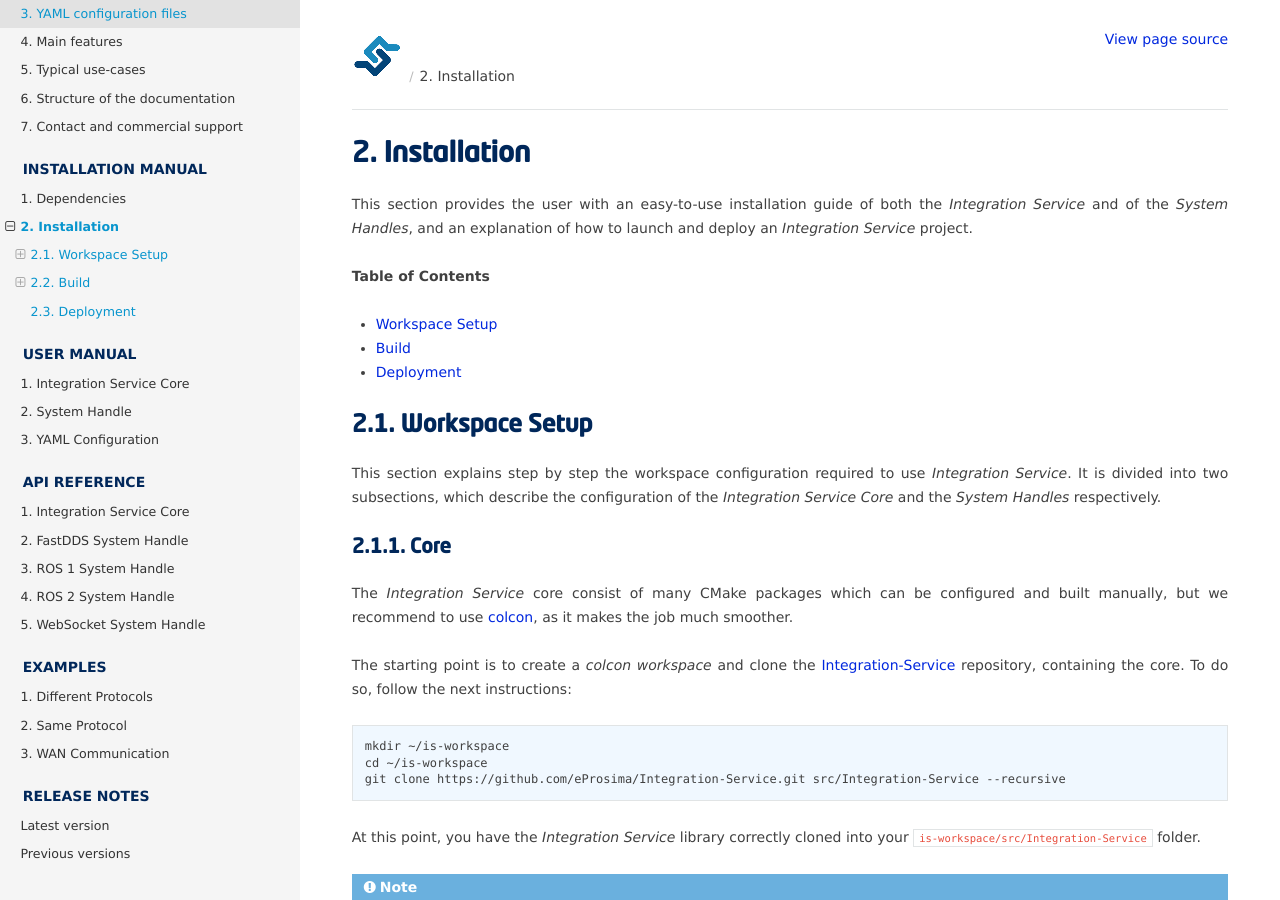
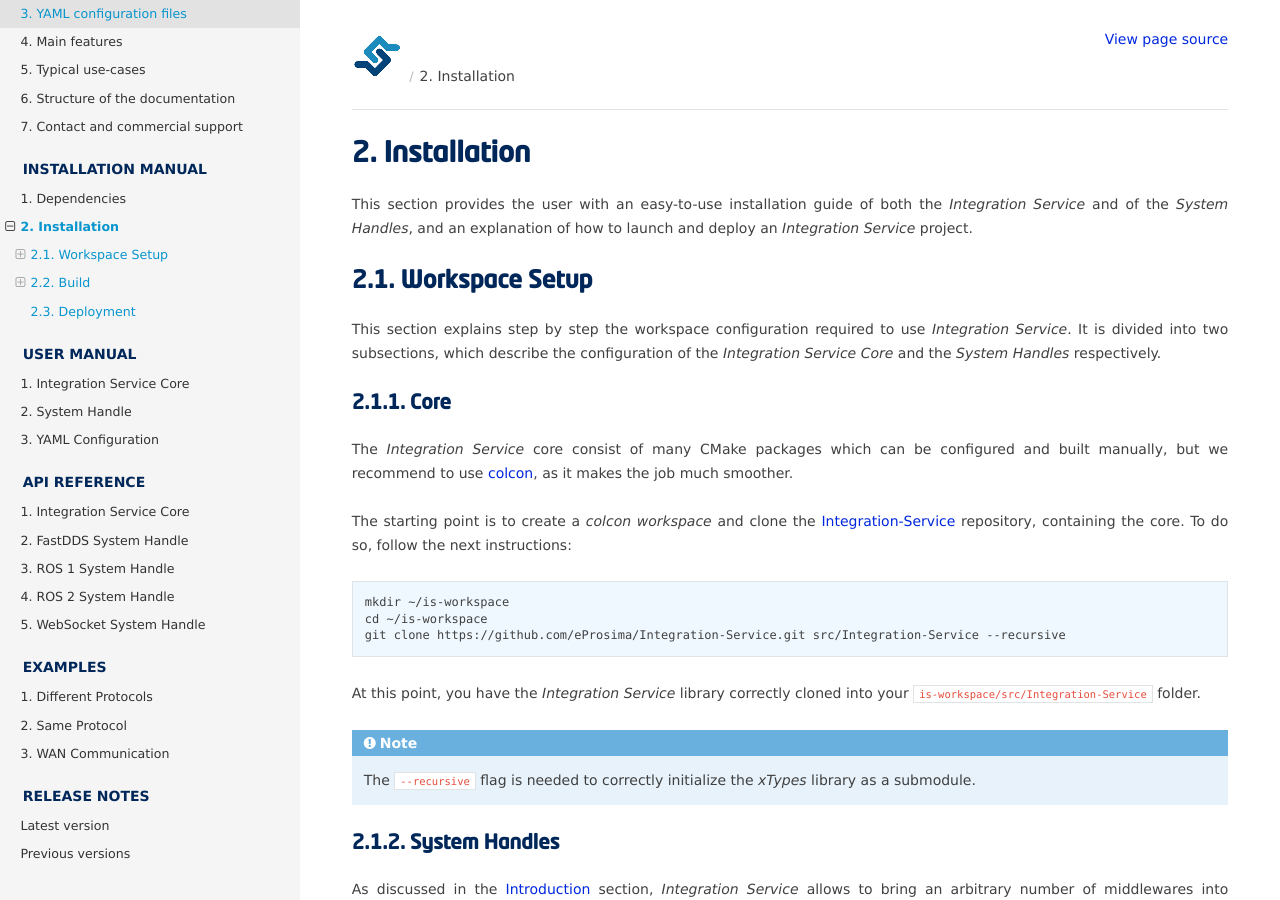
Before and after one commit to eProsima/Integration-Service-docs, a Sphinx documentation site: the page built from docs/installation_manual/installation.rst, in a window 1280 px wide and 900 px high. Built offline with Sphinx 7.4.7 and the Read the Docs theme 2.0.0, drawn with Linux system fonts in a browser that asks for light colours.

Commit message:
Documentation final review

```diff
--- a/docs/examples/wan_communication/wan_tcp_dds.rst
+++ b/docs/examples/wan_communication/wan_tcp_dds.rst
@@ -130,4 +130,4 @@ the *ROS 2* :code:`talker-listener` example will start to communicate.
 
 .. warning::
 
-    If the test doesn't work, review carefully your NAT configuration.
+    If the example doesn't work, review carefully your NAT configuration.
--- a/docs/installation_manual/installation.rst
+++ b/docs/installation_manual/installation.rst
@@ -6,12 +6,6 @@ Installation
 This section provides the user with an easy-to-use installation guide of both
 the *Integration Service* and of the *System Handles*,
 and an explanation of how to launch and deploy an *Integration Service* project.
-
-**Table of Contents**
-
-* :ref:`workspace_setup`
-* :ref:`build`
-* :ref:`deployment`
 
 .. _workspace_setup:
 
--- a/docs/user_manual/systemhandle/sh.rst
+++ b/docs/user_manual/systemhandle/sh.rst
@@ -33,7 +33,7 @@ for connecting the core with the following middlewares or communication protocol
 .. list-table::
     :name: available_shs
     :header-rows: 1
-    :align: left
+    :width: 100%
 
     * - Protocol
       - *System Handle* overview
```
